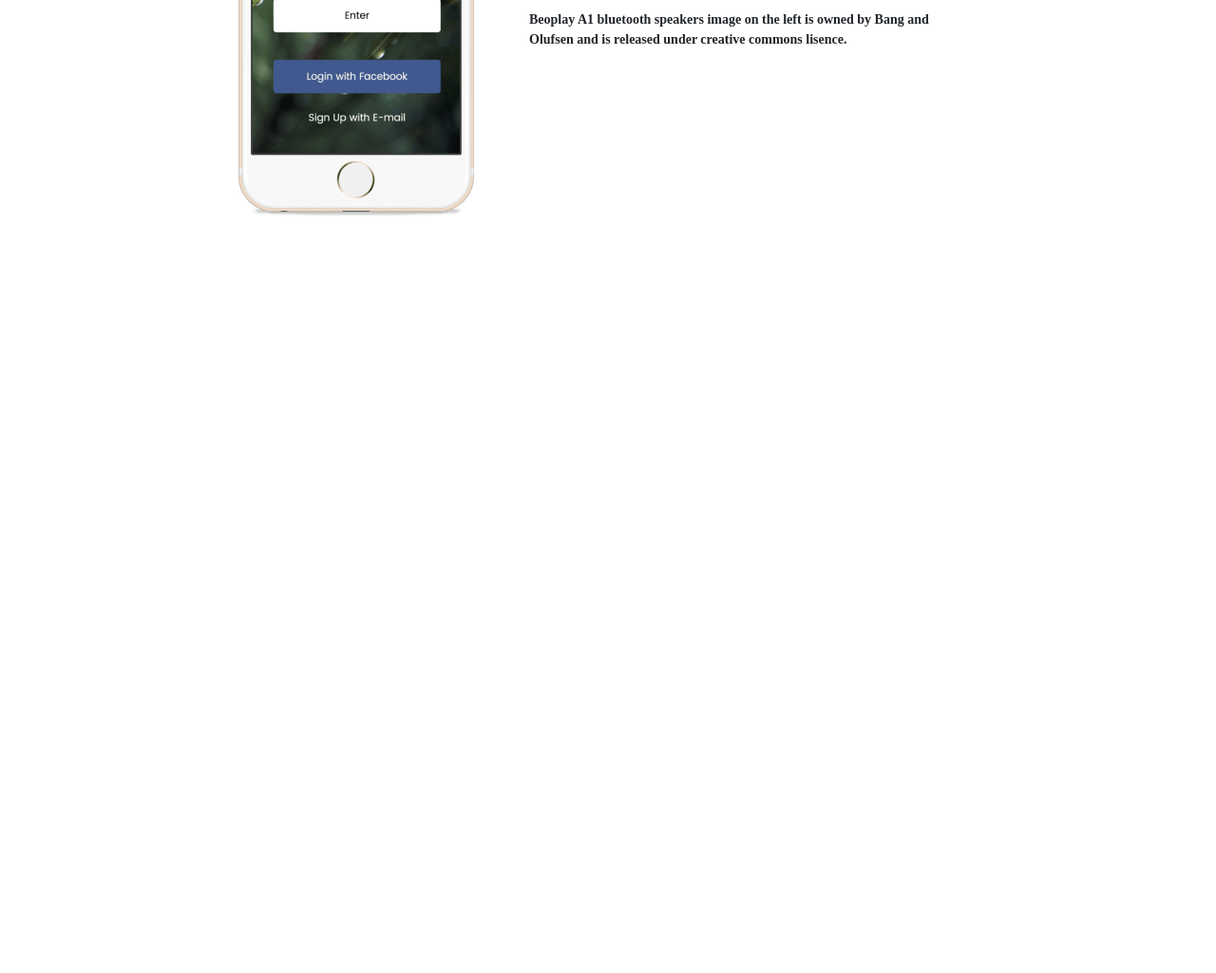
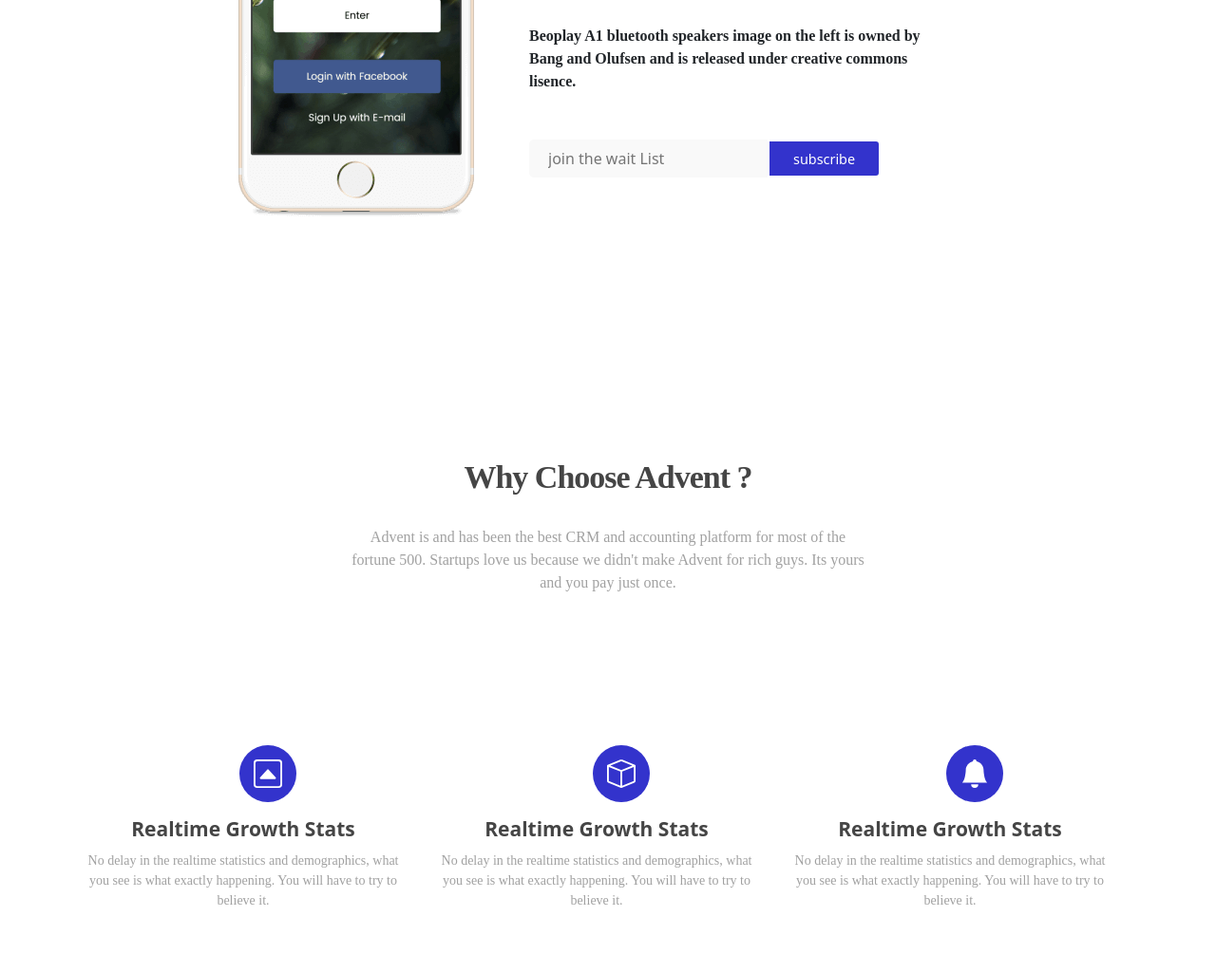
Before and after one commit to salarissa321/project-29, a plain HTML site: page index.html in a window 1280 px wide. Shown: the part 460-1485 px from the top of the page at 95% size. Before the commit the page ends 800 px from the top, so only its background shows below. Drawn offline with nearby package versions, Linux system fonts and the light colour scheme.

Commit message:
add 3 Cards

```diff
--- a/css/style.css
+++ b/css/style.css
@@ -36,8 +36,116 @@ margin: 0 0 20px;
 
 .myparagraf{
     font-family: Poppins;
-    font-size: 14px;
+    font-size: 16px;
     margin: 0 0 25px;
     font-weight: 600;
     line-height: 1.5;
+    font-weight: 800;
 }
+
+.myinput{
+    width: auto;
+max-width: 100%;
+padding: 0 0 0 20px;
+background-color: #f9f9f9;
+border: none;
+border-radius: 5px 0 0 5px;
+outline: none;
+height: 40px;
+box-shadow: none;
+box-sizing: content-box;
+transition: all .3s;
+
+}
+
+.myinput2{
+ border-radius: 0 5px 5px 0;
+margin: 0;
+padding: 0 25px;
+border-color: #fff;
+background-color: #33c;
+color: #fff;
+box-shadow: 0 0 1px transparent;
+outline: none;
+font-size: .9em;
+height: 40px;
+border: 2px solid;
+width: auto;
+position: absolute;
+display: inline-block;
+}
+
+.mysubtitel{
+    font-size: 34px;
+font-weight: 600;
+line-height: 1.2;
+letter-spacing: -1px;
+color: #454545;
+margin: 0 0 30px;
+font-family: Poppins;
+
+}
+
+.mypara{
+    font-family: 'Poppins';
+    font-size: 16px;
+    line-height: 1.5;
+    color: #a1a1a1;
+    letter-spacing: 0;
+    margin: 10px 0 15px;
+    font-weight: 500;
+}
+
+.mydiv{
+margin: 0 0 10px;
+background: #33c;
+width: 60px;
+height: 60px;
+display: inline-block;
+border-radius: 50%;
+margin-left: 170px;
+}
+
+.myicon1{
+font-size: 34px;
+color: #fff;
+position: absolute;
+margin: 15px;
+box-sizing: border-box;
+
+}
+
+.myheader{
+    font-size: 21px;
+    font-weight: 600;
+    line-height: 1.2;
+    letter-spacing: 0;
+    color: #454545;
+    margin: 0 0 10px;
+    word-spacing: 0px;
+    box-sizing: border-box;
+}
+.myphrase{
+    font-family: 'Poppins';
+    font-size: 14px;
+    line-height: 1.5;
+    color: #a1a1a1;
+    letter-spacing: 0;
+    margin: 10px 0 15px;
+}
+
+.myicon2{
+    font-size: 34px;
+    color: #fff;
+    position: absolute;
+    margin: 15px;
+    box-sizing: border-box;
+}
+
+.myicon3{
+    font-size: 34px;
+    color: #fff;
+    position: absolute;
+    margin: 15px;
+    box-sizing: border-box;
+}
--- a/index.html
+++ b/index.html
@@ -48,11 +48,52 @@
         </div>
         <div class="col-lg-5 pt-5 mt-5">
           <h1 class="mytitel">Simple and Powerful <br> Dashboard</h1>
-          <p class="myparagraf">Beoplay A1 bluetooth speakers image on the left is owned by Bang and Olufsen and is released under creative commons lisence.</p>
+          <p class="myparagraf pt-3">Beoplay A1 bluetooth speakers image on the left is owned by Bang and Olufsen and is released under creative commons lisence.</p>
+          <form class="" >
+            <input class="myinput mt-4" type="email" aria-required="true" aria-invalid="false" placeholder="join the wait List" value="" name="email"  >
+            <input class="myinput2 mt-4" type="submit" value="subscribe">
+          </form>
         </div>
-        <form class="myinput" >
 
-        </form>
+      </div>
+    </div>
+
+    <div class="container py-5">
+      <div class="row py-5">
+        <div class="col-lg-12 py-5 my-5">
+          <h1 class="mysubtitel text-center">Why Choose Advent ?</h1>
+          <p class="mypara text-center">Advent is and has been the best CRM and accounting platform for most of the <br> fortune 500. Startups love us because we didn't make Advent for rich guys. Its yours <br> and you pay just once.</p>
+        </div>
+        <div class="row py-5">
+         <div class="col-lg-4">
+          <div class="mydiv">
+            <svg xmlns="http://www.w3.org/2000/svg" width="30" height="30" fill="currentColor" class="bi bi-caret-up-square myicon1" viewBox="0 0 16 16">
+              <path d="M14 1a1 1 0 0 1 1 1v12a1 1 0 0 1-1 1H2a1 1 0 0 1-1-1V2a1 1 0 0 1 1-1h12zM2 0a2 2 0 0 0-2 2v12a2 2 0 0 0 2 2h12a2 2 0 0 0 2-2V2a2 2 0 0 0-2-2H2z"/>
+              <path d="M3.544 10.705A.5.5 0 0 0 4 11h8a.5.5 0 0 0 .374-.832l-4-4.5a.5.5 0 0 0-.748 0l-4 4.5a.5.5 0 0 0-.082.537z"/>
+            </svg>
+          </div>
+          <h1 class="myheader text-center">Realtime Growth Stats</h1>
+          <p class="myphrase text-center">No delay in the realtime statistics and demographics, what you see is what exactly happening. You will have to try to believe it.</p>
+         </div>
+         <div class="col-lg-4">
+          <div class="mydiv">
+            <svg xmlns="http://www.w3.org/2000/svg" width="30" height="30" fill="currentColor" class="bi bi-box myicon2" viewBox="0 0 16 16">
+              <path d="M8.186 1.113a.5.5 0 0 0-.372 0L1.846 3.5 8 5.961 14.154 3.5 8.186 1.113zM15 4.239l-6.5 2.6v7.922l6.5-2.6V4.24zM7.5 14.762V6.838L1 4.239v7.923l6.5 2.6zM7.443.184a1.5 1.5 0 0 1 1.114 0l7.129 2.852A.5.5 0 0 1 16 3.5v8.662a1 1 0 0 1-.629.928l-7.185 2.874a.5.5 0 0 1-.372 0L.63 13.09a1 1 0 0 1-.63-.928V3.5a.5.5 0 0 1 .314-.464L7.443.184z"/>
+            </svg>
+          </div>
+          <h1 class="myheader text-center">Realtime Growth Stats</h1>
+          <p class="myphrase text-center">No delay in the realtime statistics and demographics, what you see is what exactly happening. You will have to try to believe it.</p>
+         </div>
+         <div class="col-lg-4">
+          <div class="mydiv">
+            <svg xmlns="http://www.w3.org/2000/svg" width="30" height="30" fill="currentColor" class="bi bi-bell-fill myicon3" viewBox="0 0 16 16">
+              <path d="M8 16a2 2 0 0 0 2-2H6a2 2 0 0 0 2 2zm.995-14.901a1 1 0 1 0-1.99 0A5.002 5.002 0 0 0 3 6c0 1.098-.5 6-2 7h14c-1.5-1-2-5.902-2-7 0-2.42-1.72-4.44-4.005-4.901z"/>
+            </svg>
+          </div>
+          <h1 class="myheader text-center">Realtime Growth Stats</h1>
+          <p class="myphrase text-center">No delay in the realtime statistics and demographics, what you see is what exactly happening. You will have to try to believe it.</p>
+         </div>
+        </div>
       </div>
     </div>
 
```
